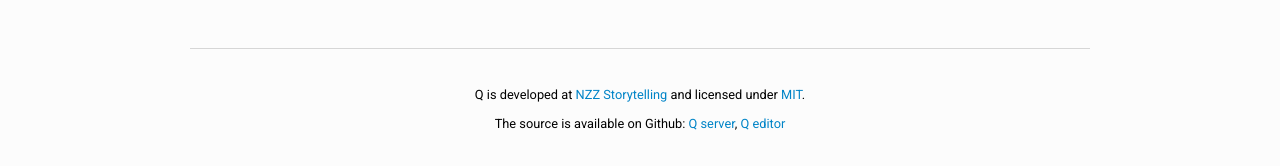
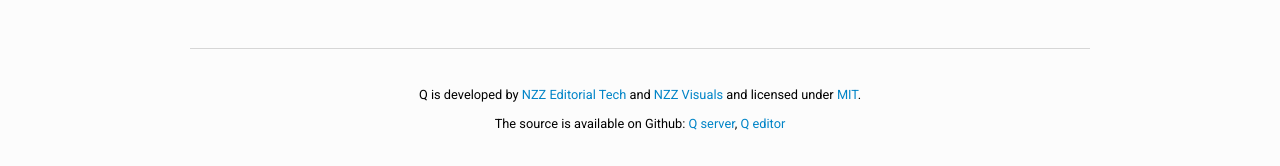
Before and after one commit to nzzdev/Q-server, a Jekyll site: the page built from docs/index.md, in a window 1280 px wide. Shown: the part 1952-2118 px from the top of the page. Built offline with Jekyll 4.4.1, drawn with Linux system fonts in a browser that asks for light colours; our own code applies the rules of GitHub Pages for plain Markdown files.

Commit message:
Update footer.html

```diff
--- a/docs/_includes/footer.html
+++ b/docs/_includes/footer.html
@@ -1,5 +1,5 @@
 <footer>
-  <p>Q is developed at <a href="https://www.nzz.ch/storytelling/tech">NZZ Storytelling</a> and licensed under <a href="https://opensource.org/licenses/MIT">MIT</a>.</p>
+  <p>Q is developed by <a href="https://twitter.com/NZZEdTech">NZZ Editorial Tech</a> and <a href="https://twitter.com/NZZVisuals">NZZ Visuals</a> and licensed under <a href="https://opensource.org/licenses/MIT">MIT</a>.</p>
   <p>
     The source is available on Github:
     <a href="https://github.com/nzzdev/Q-server">Q server</a>,
```
